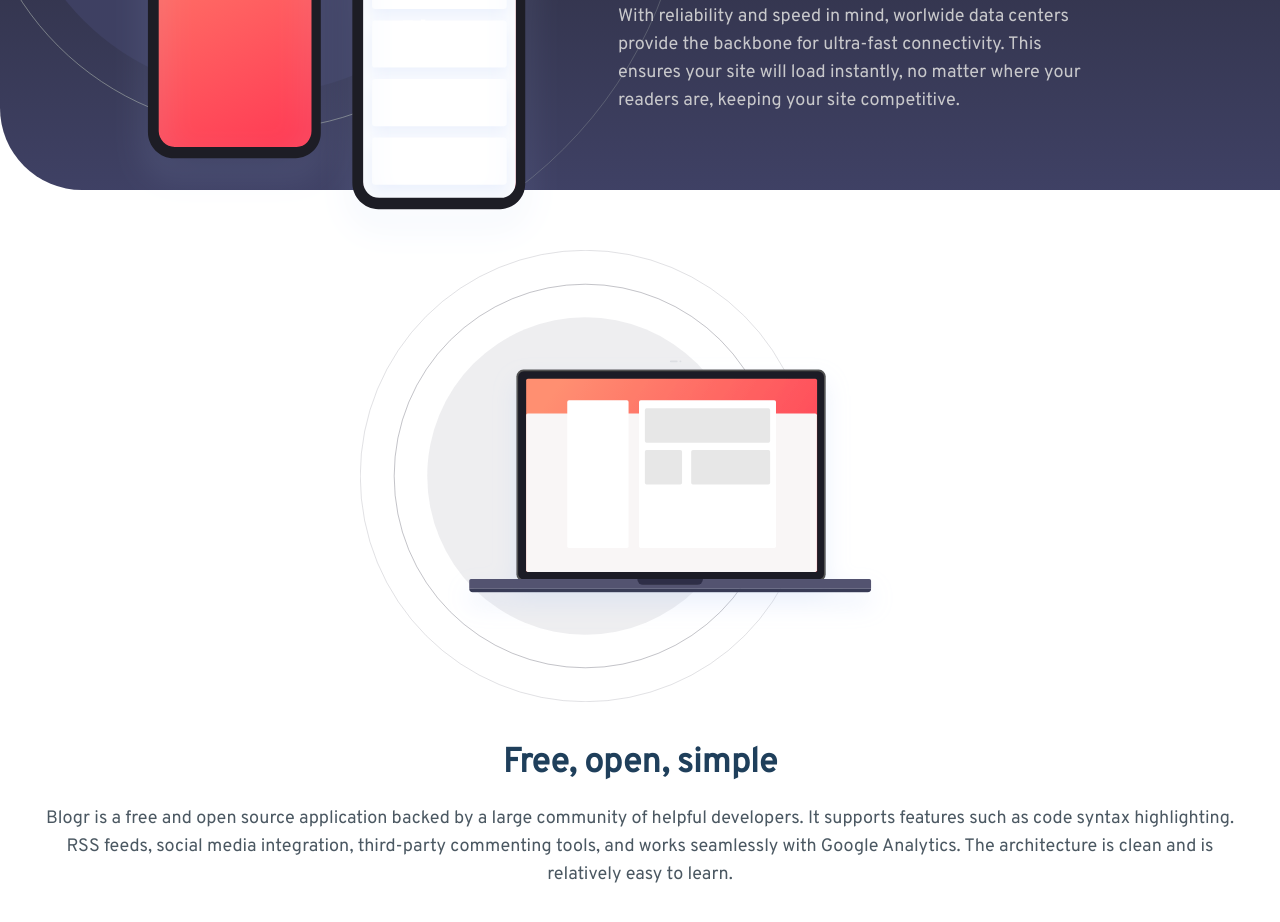
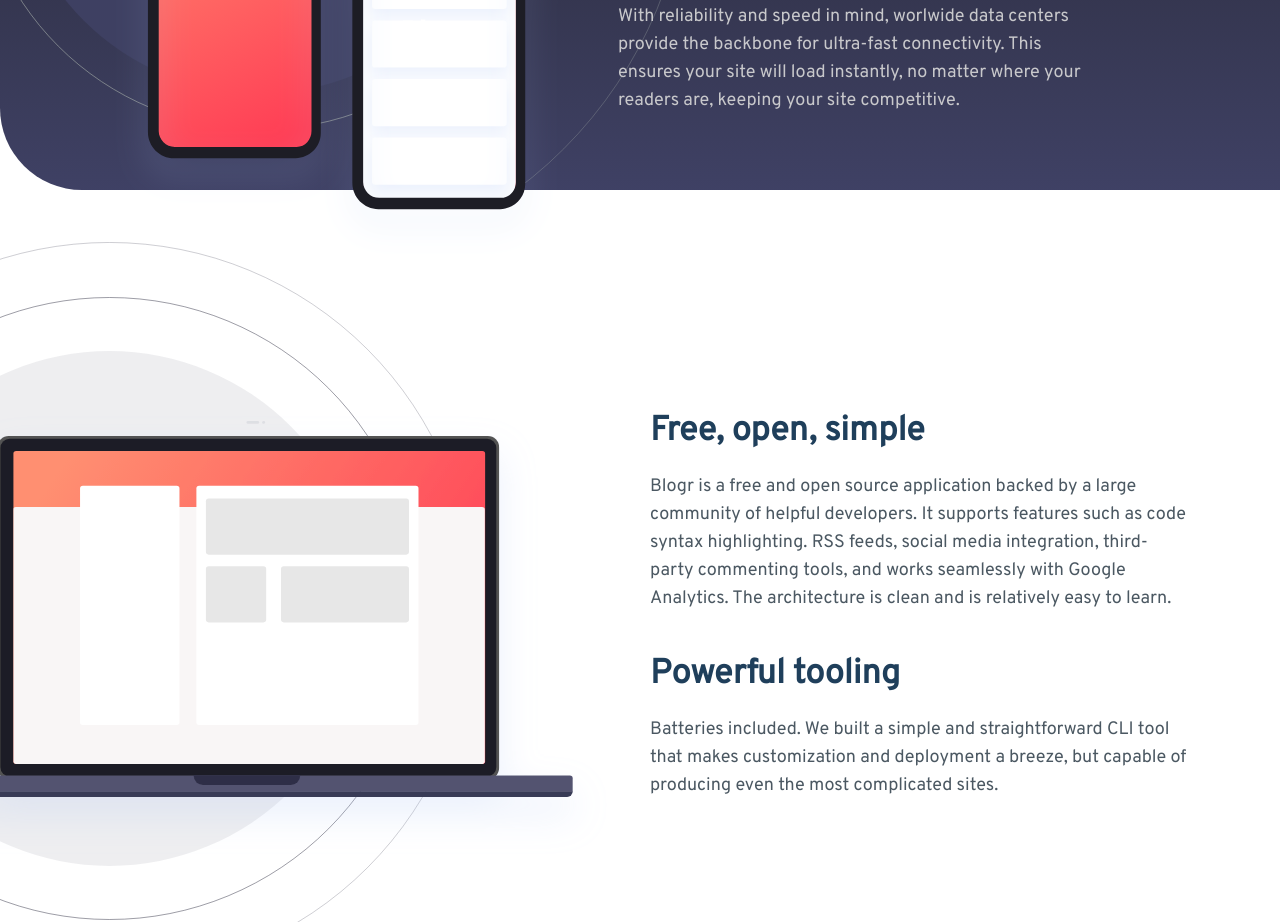
Before and after one commit to leodev9911/blogr-landing-page-main, a website: page src/index.html in a window 1280 px wide. Shown: the part 1569-2491 px from the top of the page. Drawn offline with Linux system fonts and the light colour scheme.

Commit message:
third-section CSS \almost ready

```diff
--- a/src/index.html
+++ b/src/index.html
@@ -73,7 +73,7 @@
     </section>
     <section class="third-section">
       <img src="./images/illustration-laptop-mobile.svg" alt="Illustrattion laptop" class="illustration-laptop mobile">
-      <img src="./images/illustration-laptop-desktop.svg" alt="Illustrattion laptop" class="illustration-laptop desktop">
+      <img src="./images/illustration-laptop-desktop.svg" alt="Illustrattion laptop" class="illustration-laptop-desktop desktop">
       <div class="third-section-div">
         <h2>Free, open, simple</h2>
         <p>Blogr is a free and open source application backed by a large community of helpful developers. It supports features such as code syntax highlighting. RSS feeds, social media integration, third-party commenting tools, and works seamlessly with Google Analytics. The architecture is clean and is relatively easy to learn.</p>
--- a/src/styles.css
+++ b/src/styles.css
@@ -238,6 +238,7 @@ main {
     z-index: 1;
 }
 .third-section {
+    position: relative;
     display: flex;
     flex-direction: column;
     align-items: center;
@@ -250,6 +251,7 @@ main {
     flex-direction: column;
     gap: 20px;
     padding: 0px 30px;
+    max-width: 600px;
 }
 .third-section-div > h2 {
     font-size: 3.4rem;
@@ -401,6 +403,20 @@ footer > img {
         width: 860px;
         left: -170px;
     }
+    .third-section {
+        padding: 220px 60px 150px 0px;
+    }
+    .third-section-div {
+        text-align: start;
+        align-self: flex-end;
+    }
+    .illustration-laptop-desktop {
+        display: block;
+        position: absolute;
+        left: -256px;
+        width: 908px;
+        top: 52px;
+    }
     .desktop {
         display: block;
     }
```
